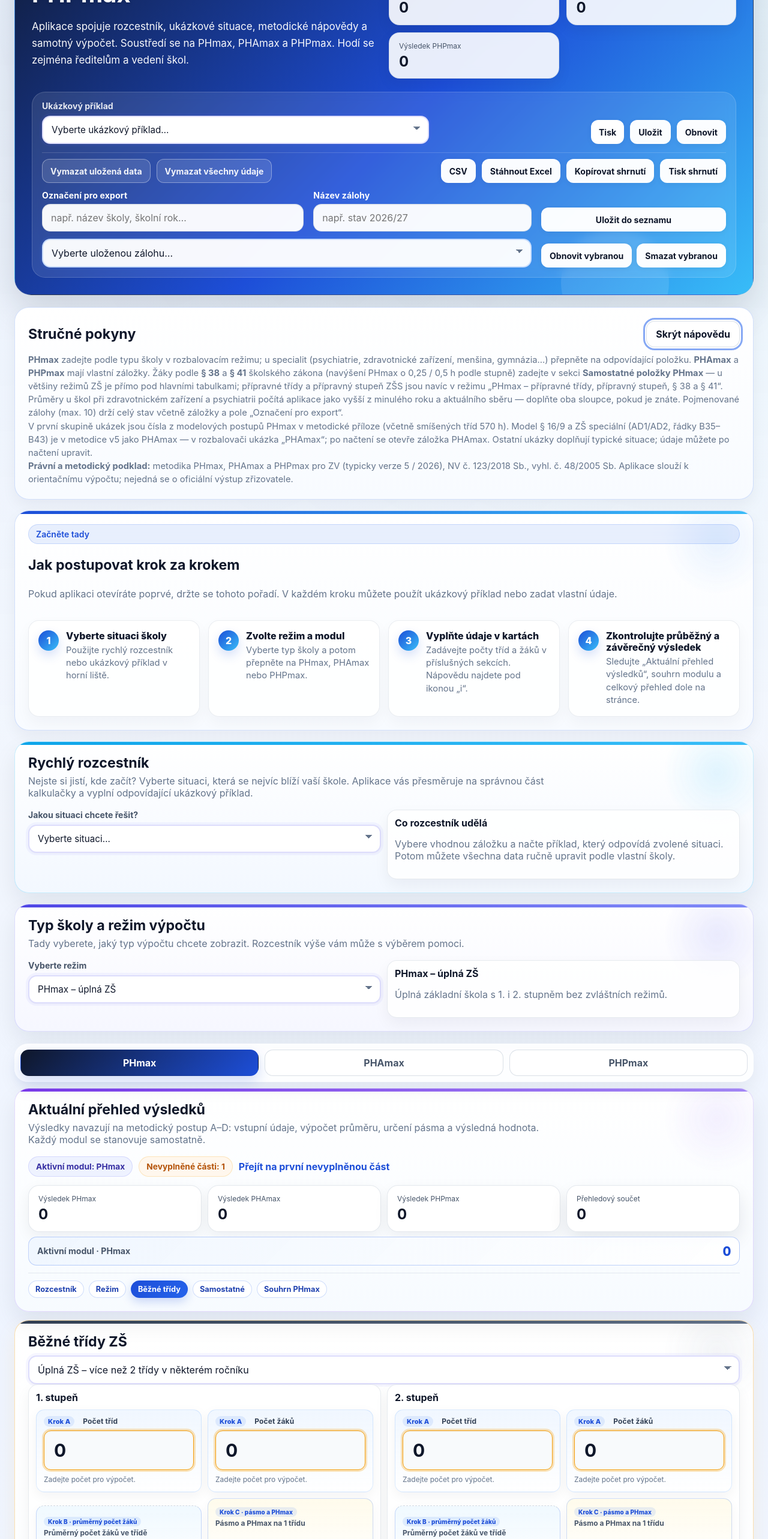
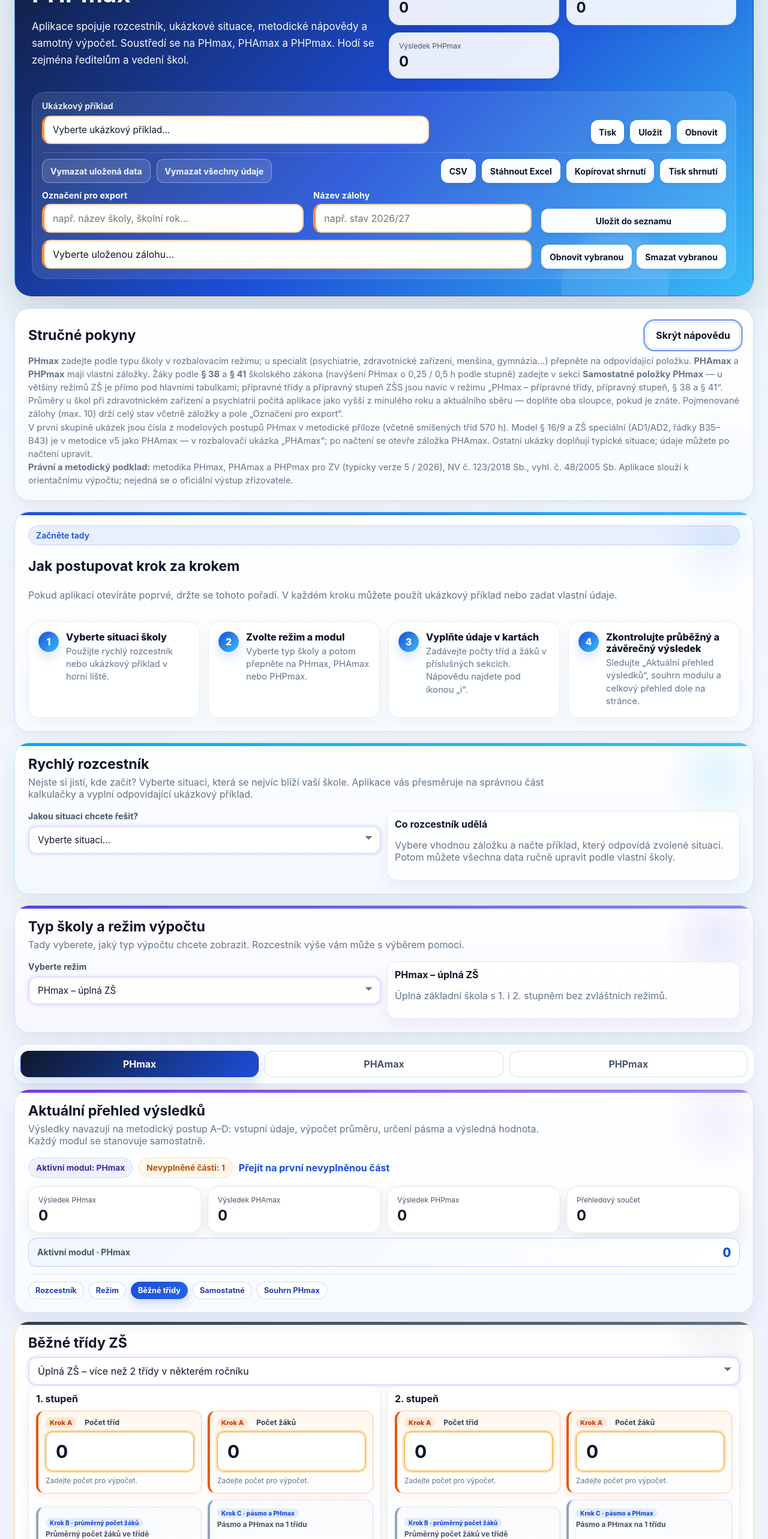
Before and after one commit to tomas-zahradnicek/phmax_webapp, a React (Vite) app: page / in a window 1280 px wide. Shown: the part 234-2800 px from the top of the page at 60% size. Built offline with nearby package versions, Linux system fonts and the light colour scheme.

Commit message:
Add files via upload

```diff
--- a/src/phmax-zs-ui.tsx
+++ b/src/phmax-zs-ui.tsx
@@ -169,7 +169,7 @@ export function ResultCard({
   const meta = stepMeta(step);
 
   return (
-    <div className={`result-card result-card--${tone} result-card--step-${step}`}>
+    <div className={`result-card result-card--output result-card--${tone} result-card--step-${step}`}>
       <div className="result-card__head">
         <div>
           <div className={meta.className}>{meta.text}</div>
--- a/src/styles.css
+++ b/src/styles.css
@@ -2072,11 +2072,17 @@ input[type="radio"] {
   font-size: 1.05rem;
   font-weight: 700;
   border-radius: 10px;
-  border: 1px solid var(--line-strong);
-  background: #fff;
+  border: 2px solid rgba(217, 119, 6, 0.42);
+  border-left: 4px solid #ea580c;
+  background: linear-gradient(180deg, #fffefb 0%, #fff 100%);
   color: var(--text);
   font-variant-numeric: tabular-nums;
   line-height: 1.25;
+}
+
+.mixed-sheet__input:focus-visible {
+  outline-color: rgba(234, 88, 12, 0.55);
+  border-color: rgba(234, 88, 12, 0.55);
 }
 
 /* Bez nativních šipek u čísel – více místa pro hodnotu (Chrome, Edge, Firefox) */
@@ -2093,8 +2099,8 @@ input[type="radio"] {
 
 .mixed-sheet__input:focus {
   outline: none;
-  border-color: #2563eb;
-  box-shadow: 0 0 0 3px rgba(37, 99, 235, 0.15);
+  border-color: rgba(234, 88, 12, 0.55);
+  box-shadow: 0 0 0 3px rgba(234, 88, 12, 0.15);
 }
 
 .mixed-sheet__input--empty {
@@ -3348,6 +3354,24 @@ input[type="radio"] {
 .hero-named-field select.input {
   width: 100%;
   min-width: 0;
+  border: 2px solid rgba(251, 191, 130, 0.65);
+  border-left: 4px solid #fb923c;
+  background: linear-gradient(180deg, #fffefb 0%, #fff 100%);
+  box-shadow: inset 0 1px 2px rgba(15, 23, 42, 0.04), 0 0 0 1px rgba(251, 146, 60, 0.12);
+}
+
+.hero-actions .field--hero-select select {
+  border: 2px solid rgba(251, 191, 130, 0.65);
+  border-left: 4px solid #fb923c;
+  background: linear-gradient(180deg, #fffefb 0%, #fff 100%);
+  box-shadow: inset 0 1px 2px rgba(15, 23, 42, 0.04), 0 0 0 1px rgba(251, 146, 60, 0.12);
+}
+
+.hero-named-field .input:focus-visible,
+.hero-named-field select.input:focus-visible,
+.hero-actions .field--hero-select select:focus-visible {
+  outline-color: rgba(234, 88, 12, 0.55);
+  border-color: rgba(234, 88, 12, 0.5);
 }
 
 .field__label--hero-named {
@@ -3827,9 +3851,14 @@ input[type="radio"] {
 
 /* Detail methodology mapping in cards */
 
+/* Vstupní pole (číselníky) — teplý levý akcent, aby se odlišila od výstupních karet */
 .number-field--entry {
-  background: linear-gradient(180deg, rgba(239,246,255,0.92) 0%, rgba(255,255,255,0.98) 100%);
-  border-color: rgba(96, 165, 250, 0.22);
+  border: 1px solid rgba(234, 88, 12, 0.26);
+  border-left: 4px solid #ea580c;
+  background: linear-gradient(180deg, rgba(255, 247, 237, 0.96) 0%, rgba(255, 255, 255, 0.99) 100%);
+  box-shadow:
+    0 0 0 1px rgba(251, 146, 60, 0.1),
+    0 6px 20px rgba(234, 88, 12, 0.07);
 }
 
 .number-field--entry .number-field__label::before {
@@ -3840,11 +3869,21 @@ input[type="radio"] {
   margin-right: 8px;
   padding: 2px 7px;
   border-radius: 999px;
-  background: rgba(37, 99, 235, 0.10);
-  color: #1d4ed8;
+  background: rgba(234, 88, 12, 0.12);
+  color: #c2410c;
   font-size: 11px;
   font-weight: 800;
   letter-spacing: 0.01em;
+}
+
+.number-field--entry .number-field__input {
+  border-color: rgba(234, 88, 12, 0.38);
+  background: #fff;
+}
+
+.number-field--entry .number-field__input:focus-visible {
+  outline-color: rgba(234, 88, 12, 0.55);
+  border-color: #ea580c;
 }
 
 .result-card__type {
@@ -3931,6 +3970,45 @@ input[type="radio"] {
   background: linear-gradient(180deg, rgba(254,242,242,0.96) 0%, rgba(255,255,255,1) 100%);
 }
 
+/* Výstupní karty (vypočtené hodnoty) — studený levý „kolík“, bez úpravy uživatelem */
+.result-card--output {
+  cursor: default;
+  border-left: 4px solid #94a3b8;
+  background: linear-gradient(180deg, rgba(248, 250, 252, 0.96) 0%, rgba(255, 255, 255, 1) 100%);
+}
+
+.result-card--output .result-card__value {
+  cursor: default;
+}
+
+.result-card--output.result-card--primary {
+  border-top-color: rgba(37, 99, 235, 0.2);
+  border-right-color: rgba(37, 99, 235, 0.2);
+  border-bottom-color: rgba(37, 99, 235, 0.2);
+  border-left-color: #94a3b8;
+}
+
+.result-card--output.result-card--success {
+  border-top-color: rgba(22, 163, 74, 0.2);
+  border-right-color: rgba(22, 163, 74, 0.2);
+  border-bottom-color: rgba(22, 163, 74, 0.2);
+  border-left-color: #94a3b8;
+}
+
+.result-card--output.result-card--warning {
+  border-top-color: rgba(245, 158, 11, 0.22);
+  border-right-color: rgba(245, 158, 11, 0.22);
+  border-bottom-color: rgba(245, 158, 11, 0.22);
+  border-left-color: #94a3b8;
+}
+
+.result-card--output.result-card--step-d {
+  border-left-color: #64748b;
+  border-top-color: rgba(22, 163, 74, 0.38);
+  border-right-color: rgba(22, 163, 74, 0.38);
+  border-bottom-color: rgba(22, 163, 74, 0.38);
+}
+
 
 /* Preferred default, stronger selects and equal card sizing */
 
@@ -3986,6 +4064,20 @@ input[type="radio"] {
 
 .section-card--sd .pv-input-duration {
   margin-top: 16px;
+}
+
+/* PV: textové vstupy a select v pracovištích — stejný vstupní akcent jako NumberField */
+.section-card--sd .pv-workplace-row .field > input[type="text"],
+.section-card--sd .pv-workplace-row .field > select {
+  border: 2px solid rgba(217, 119, 6, 0.42);
+  border-left: 4px solid #ea580c;
+  background: linear-gradient(180deg, #fffefb 0%, #fff 100%);
+}
+
+.section-card--sd .pv-workplace-row .field > input[type="text"]:focus-visible,
+.section-card--sd .pv-workplace-row .field > select:focus-visible {
+  outline-color: rgba(234, 88, 12, 0.55);
+  border-color: rgba(234, 88, 12, 0.5);
 }
 
 .pv-workplace-rows .pv-workplace-row + .pv-workplace-row {
@@ -4108,3 +4200,19 @@ select:focus {
 .section-card--module-psych .table td:nth-child(1) select {
   min-width: min(100%, 11rem);
 }
+
+/* Tabulkové vstupy v modulech ZŠ — stejný „vstupní“ vzhled jako NumberField */
+.section-card--module .table td input[type="number"]:not([readonly]):not([disabled]),
+.section-card--module .table td select:not([disabled]) {
+  border: 2px solid rgba(217, 119, 6, 0.42);
+  border-left: 4px solid #ea580c;
+  background: linear-gradient(180deg, #fffefb 0%, #fff 100%);
+  border-radius: 10px;
+  padding: 8px 10px;
+}
+
+.section-card--module .table td input[type="number"]:not([readonly]):not([disabled]):focus-visible,
+.section-card--module .table td select:not([disabled]):focus-visible {
+  outline-color: rgba(234, 88, 12, 0.55);
+  border-color: rgba(234, 88, 12, 0.5);
+}
```
